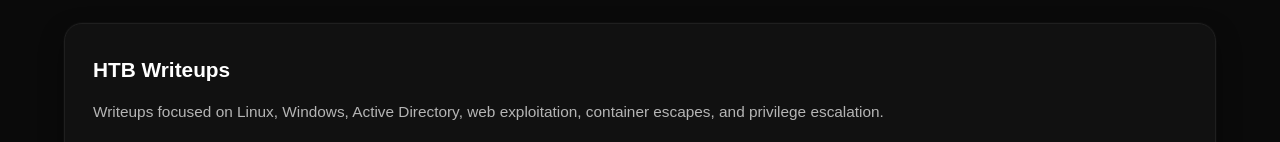
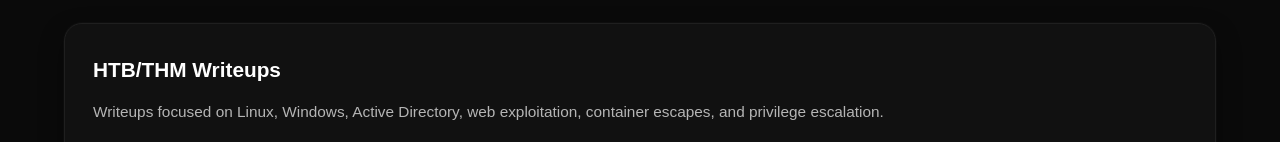
Before and after one commit to james058/james058.github.io, a plain HTML site: page writeups/index.html in a window 1280 px wide. Shown: the part 460-602 px from the top of the page. Drawn offline with Linux system fonts and the light colour scheme.

Commit message:
Rename section to include THM in title

```diff
--- a/writeups/index.html
+++ b/writeups/index.html
@@ -229,7 +229,7 @@
 
       <div class="card">
 
-        <h3>HTB Writeups</h3>
+        <h3>HTB/THM Writeups</h3>
 
         <p>
           Writeups focused on Linux, Windows, Active Directory,
```
